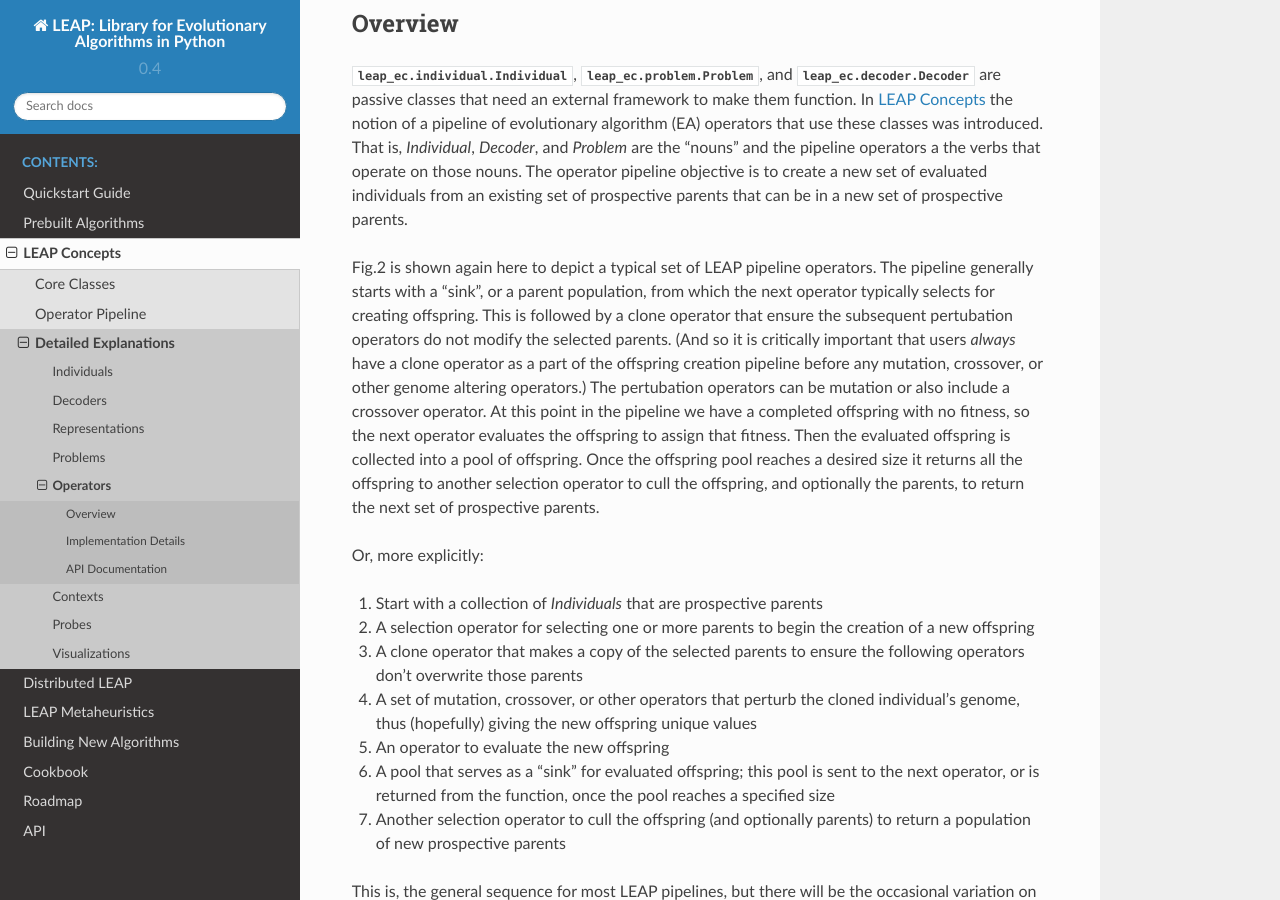
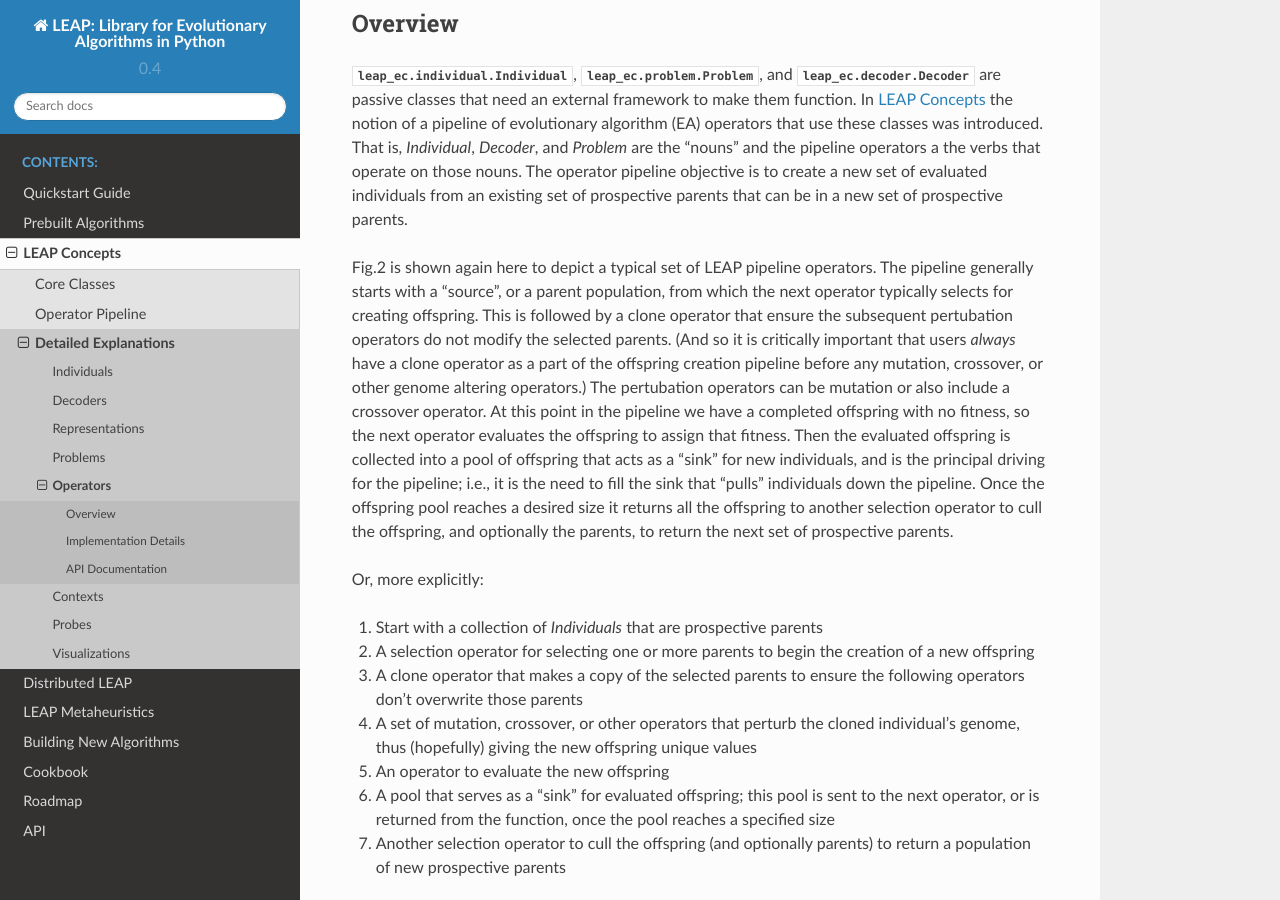
Before and after one commit to AureumChaos/LEAP, a Sphinx documentation site: the page built from docs/source/ops.rst, in a window 1280 px wide and 900 px high, scrolled down 388 px. Built offline with Sphinx 7.4.7 and the Read the Docs theme 2.0.0, drawn with Linux system fonts in a browser that asks for light colours.

Commit message:
Nomenclature for "sink" for parents in pipeline was backwards. Elaborated that pool is the actual sink and is the driving force for pipelines.

```diff
--- a/docs/source/ops.rst
+++ b/docs/source/ops.rst
@@ -29,7 +29,7 @@ from an existing set of prospective parents that can be in a new set of
 prospective parents.
 
 Fig.2 is shown again here to depict a typical set of LEAP pipeline
-operators.  The pipeline generally starts with a "sink", or a parent population,
+operators.  The pipeline generally starts with a "source", or a parent population,
 from which the next operator typically selects for creating offspring. This is
 followed by a clone operator that ensure the subsequent pertubation operators
 do not modify the selected parents.  (And so it is critically important that
@@ -38,7 +38,9 @@ pipeline before any mutation, crossover, or other genome altering operators.)
 The pertubation operators can be mutation or also include a crossover
 operator. At this point in the pipeline we have a completed offspring with no
 fitness, so the next operator evaluates the offspring to assign that fitness.
-Then the evaluated offspring is collected into a pool of offspring.  Once the
+Then the evaluated offspring is collected into a pool of offspring that acts as a
+"sink" for new individuals, and is the principal driving for the pipeline; i.e.,
+it is the need to fill the sink that "pulls" individuals down the pipeline.  Once the
 offspring pool reaches a desired size it returns all the offspring to another
 selection operator to cull the offspring, and optionally the parents, to
 return the next set of prospective parents.
```
